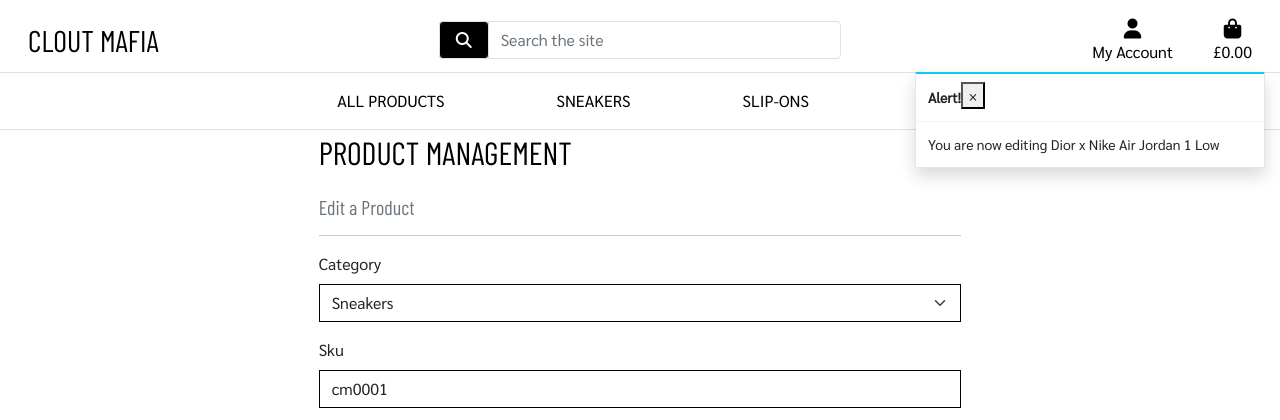
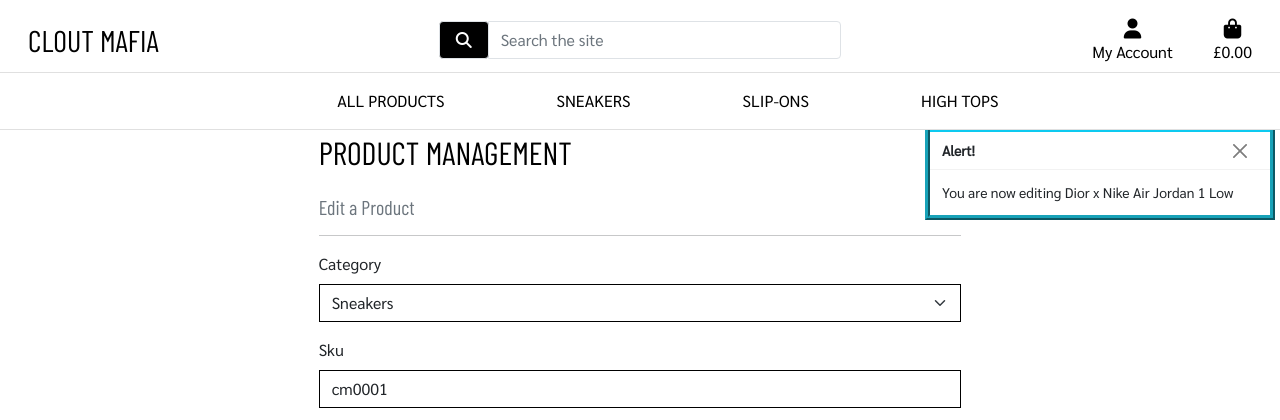
Before and after one commit to adnanmuhtadi/milestone-project-4, a Django app: page /products/edit/1/ in a window 1280 px wide. Shown: the top 420 px of the page. Run offline with Django 3.2, Linux system fonts and the light colour scheme; the visitor is signed in with stand-in values (Sample User, id 1); data comes from the database, SQL or seed files in the repository; some libraries are stand-ins or nearby versions.

Commit message:
Mod - Toast styling complete

```diff
--- a/basket/views.py
+++ b/basket/views.py
@@ -47,10 +47,10 @@ def add_to_basket(request, item_id):
         # Adding the product and quantity in the basket, and if the product is already there, add the quantity to the basket
         if item_id in list(basket.keys()):
             messages.error(
-                request, f'Item is already in the basket {product.name}')
+                request, f'{product.name} is already in the basket')
         else:
             basket[item_id] = quantity
-            messages.success(request, f'product has been add {product.name}')
+            messages.success(request, f'{product.name} has been added to the basket.')
 
     # Overwriting the variable in the session with the updated version of the basket
     request.session['basket'] = basket
@@ -69,7 +69,7 @@ def remove_from_basket(request, item_id):
         basket.pop(item_id)
 
         request.session['basket'] = basket
-        messages.success(request, f'product has been removed {product.name}')
+        messages.success(request, f'{product.name} has been removed from the basket.')
         return HttpResponse(status=200)
 
     except Exception as e:
--- a/products/views.py
+++ b/products/views.py
@@ -111,10 +111,11 @@
         form = ProductForm(request.POST, request.FILES)
         if form.is_valid():
             product = form.save()
-            messages.success(request, 'Successfully added product!')
+            messages.success(request, f'{product.name} has been successfully added!')
             return redirect(reverse('product_detail', args=[product.id]))
         else:
-            messages.error(request, 'Failed to add product. Please ensure the form is valid.')
+            messages.error(request, 'Failed to add the product.\
+            Please ensure the form is valid and try again.')
     else:
         form = ProductForm()
 
@@ -144,7 +145,7 @@
         form = ProductForm(request.POST, request.FILES, instance=product)
         if form.is_valid():
             form.save()
-            messages.success(request, f'{product.name} has successfully been updated!')
+            messages.success(request, f'{product.name} has now been successfully updated!')
             return redirect(reverse('product_detail', args=[product_id]))
         else:
             messages.error(request, f'Failed to update {product.name}. Please ensure the form is valid and try again')
--- a/profiles/views.py
+++ b/profiles/views.py
@@ -45,7 +45,7 @@ def order_history(request, order_number):
     order = get_object_or_404(Order, order_number=order_number)
 
     messages.info(request, (
-        f'this is a past confirmation for order number {order_number}. '
+        f'This is a past confirmation for order number {order_number}. '
         'A confirmation email was sent on the order date'
     ))
 
--- a/static/css/base.css
+++ b/static/css/base.css
@@ -164,8 +164,11 @@ a.category-badge>span.badge:hover {
 
 .message-container {
   position: fixed;
-  top: 72px;
-  right: 15px;
+  top: 130px;
+  right: 5px;
+  overflow: auto;
+  max-height: 665px;
+  overflow-x: hidden;
   z-index: 99999999999;
 }
 
@@ -187,6 +190,21 @@ a.category-badge>span.badge:hover {
   width: 80px;
 }
 
+.toast-success {
+  border: 5px ridge #28a745;
+}
+
+.toast-warning {
+  border: 5px ridge #ffc107;
+}
+
+.toast-info {
+  border: 5px ridge #17a2b8;
+}
+
+.toast-error {
+  border: 5px ridge #dc3545;
+}
 /* -------------------------------- AllAuth Styling */
 
 .allauth-form-inner-content p {
--- a/templates/includes/toasts/toast_error.html
+++ b/templates/includes/toasts/toast_error.html
@@ -1,5 +1,4 @@
-<div class="toast custom-toast rounded-0 border-top-0 show" role="alert" aria-live="assertive" aria-atomic="true"
-    data-autohide="false">
+<div class="toast custom-toast toast-error rounded-0 border-top-0 show" role="alert" aria-live="assertive" aria-atomic="true">
     <div class="arrow-up arrow-error"></div>
     <div class="w-100 toast-capper bg-error"></div>
     <!-- Header for the toast -->
--- a/templates/includes/toasts/toast_info.html
+++ b/templates/includes/toasts/toast_info.html
@@ -1,12 +1,11 @@
-<div class="toast custom-toast rounded-0 border-top-0" data-autohide="false">
+<div class="toast custom-toast toast-info rounded-0 border-top-0  show" role="alert" aria-live="assertive" aria-atomic="true">
     <div class="arrow-up arrow-info"></div>
     <div class="w-100 toast-capper bg-info"></div>
     <!-- Header for the toast -->
     <div class="toast-header bg-white text-dark">
         <strong class="mr-auto">Alert!</strong>
         <!-- close button added to close the toast -->
-        <button type="button" class="ml-2 mb-1 close text-dark" data-dismiss="toast" aria-label="Close">
-            <span aria-hidden="true">&times;</span>
+        <button type="button" class="btn-close ms-auto me-2" data-bs-dismiss="toast" aria-label="Close">
         </button>
     </div>
     <!-- body for the toast -->
--- a/templates/includes/toasts/toast_success.html
+++ b/templates/includes/toasts/toast_success.html
@@ -1,4 +1,4 @@
-<div class="toast custom-toast rounded-0 border-top-0 show" role="alert" aria-live="assertive" aria-atomic="true">
+<div class="toast custom-toast toast-success rounded-0 border-top-0 show" role="alert" aria-live="assertive" aria-atomic="true">
     <div class="arrow-up arrow-success"></div>
     <div class="w-100 toast-capper bg-success"></div>
     <!-- Header for the toast -->
@@ -57,7 +57,7 @@
                 </p>
                 {% endif %}
                 <!-- To direct the user to the checkout page -->
-                <a href="{% url 'view_basket' %}" class="btn btn-black btn-block rounded-0">
+                <a href="{% url 'view_basket' %}" class="btn btn-black btn-block rounded-0 col-12">
                     <span class="text-uppercase">Go To Secure Checkout</span>
                     <span class="icon">
                         <i class="fas fa-lock"></i>
--- a/templates/includes/toasts/toast_warning.html
+++ b/templates/includes/toasts/toast_warning.html
@@ -1,5 +1,4 @@
-<div class="toast custom-toast rounded-0 border-top-0 show" role="alert" aria-live="assertive" aria-atomic="true"
-    data-autohide="false">
+<div class="toast custom-toast toast-warning rounded-0 border-top-0 show" role="alert" aria-live="assertive" aria-atomic="true">
     <div class="arrow-up arrow-warning"></div>
     <div class="w-100 toast-capper bg-warning"></div>
     <!-- Header for the toast -->
@@ -15,4 +14,3 @@
         {{ message }}
     </div>
 </div>
-</div>
```
Also changed, not shown: checkout/views.py (+4 -4 lines).
